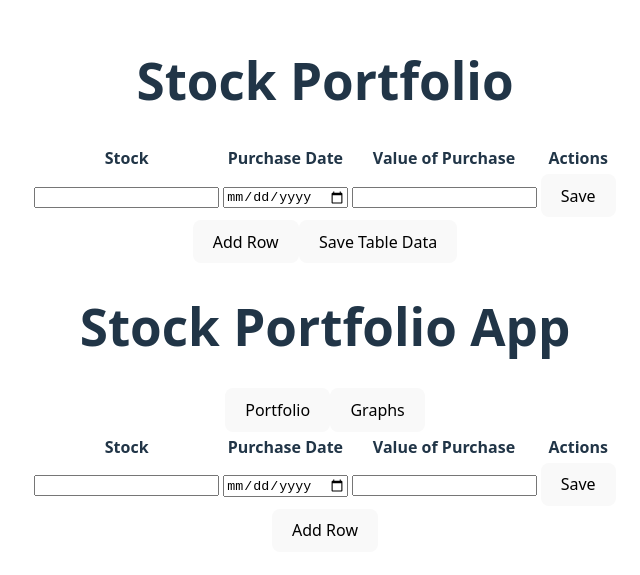
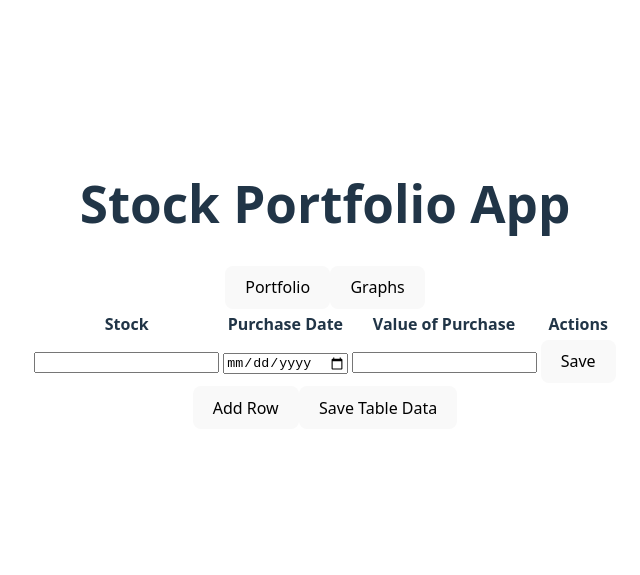
Before and after one commit to Portalyzer/portalyzer, a React (Vite) app in the folder stock-portfolio-app/: page / in a window 1280 px wide. Shown: the part 115-690 px from the top of the page, without its empty margins (315-955 px from the left). Built offline with nearby package versions, Linux system fonts and the light colour scheme.

Commit message:
fixed duplicate error

```diff
--- a/stock-portfolio-app/src/App.tsx
+++ b/stock-portfolio-app/src/App.tsx
@@ -39,64 +39,6 @@
 
   return (
     <>
-      <h1>Stock Portfolio</h1>
-      <div>
-        <table>
-          <thead>
-            <tr>
-              <th>Stock</th>
-              <th>Purchase Date</th>
-              <th>Value of Purchase</th>
-              <th>Actions</th>
-            </tr>
-          </thead>
-          <tbody>
-            {rows.map((row, index) => (
-              <tr key={index}>
-                <td>
-                  <input
-                    type="text"
-                    value={row.symbol}
-                    onChange={(e) =>
-                      handleInputChange(index, 'symbol', e.target.value)
-                    }
-                    disabled={!row.isEditable}
-                  />
-                </td>
-                <td>
-                  <input
-                    type="date"
-                    value={row.date}
-                    onChange={(e) =>
-                      handleInputChange(index, 'date', e.target.value)
-                    }
-                    disabled={!row.isEditable}
-                  />
-                </td>
-                <td>
-                  <input
-                    type="text"
-                    value={row.value}
-                    onChange={(e) =>
-                      handleInputChange(index, 'value', e.target.value)
-                    }
-                    disabled={!row.isEditable}
-                  />
-                </td>
-                <td>
-                  {row.isEditable ? (
-                    <button onClick={() => toggleEdit(index)}>Save</button>
-                  ) : (
-                    <button onClick={() => toggleEdit(index)}>Edit</button>
-                  )}
-                </td>
-              </tr>
-            ))}
-          </tbody>
-        </table>
-        <button onClick={addRow}>Add Row</button>
-        <button onClick={saveTableData}>Save Table Data</button>
-      </div>
       <h1>Stock Portfolio App</h1>
       {/* Tab Navigation */}
       <div className="tabs">
@@ -170,6 +112,7 @@
             </tbody>
           </table>
           <button onClick={addRow}>Add Row</button>
+          <button onClick={saveTableData}>Save Table Data</button>
         </>
       )}
       {activeTab === 'graphs' && (
```
